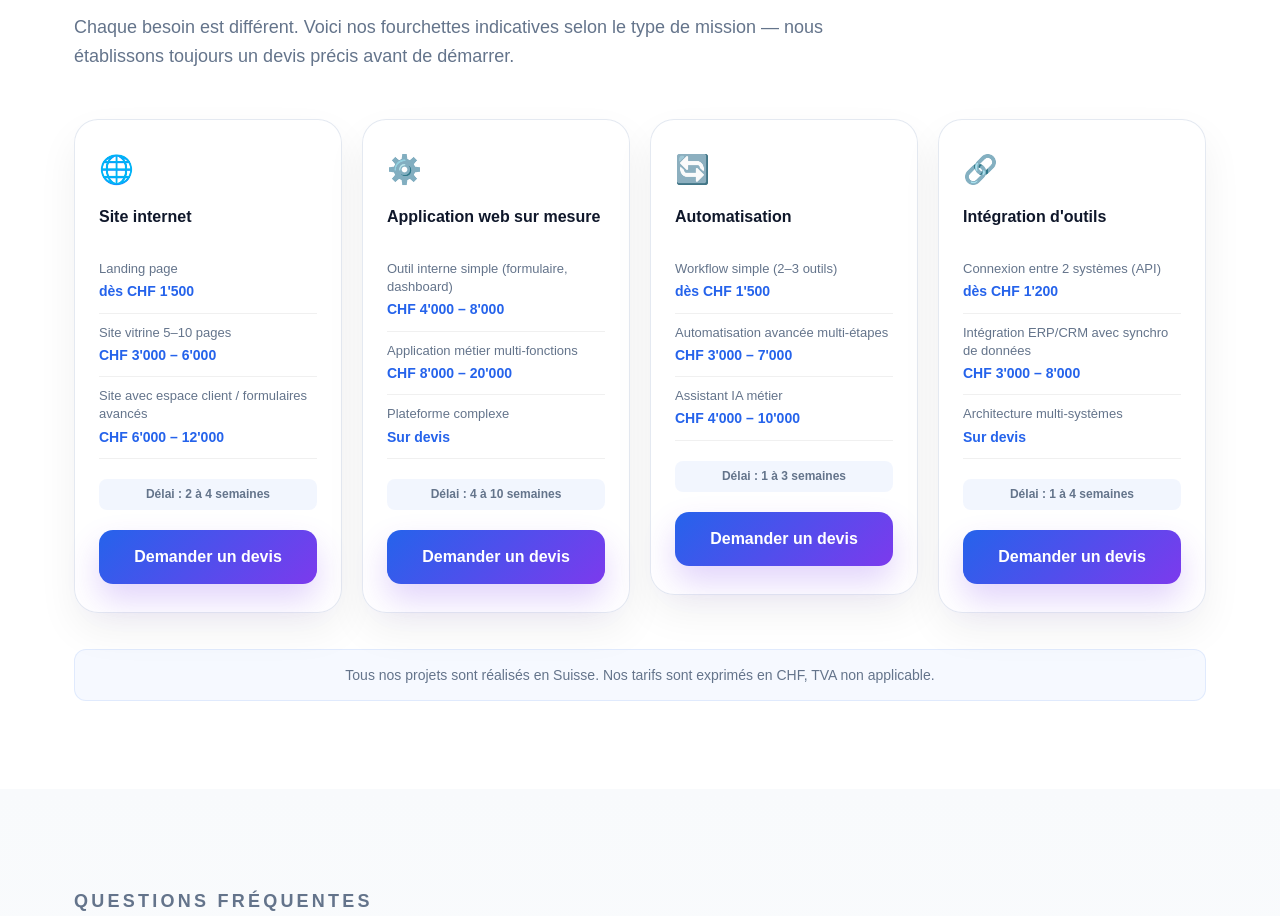
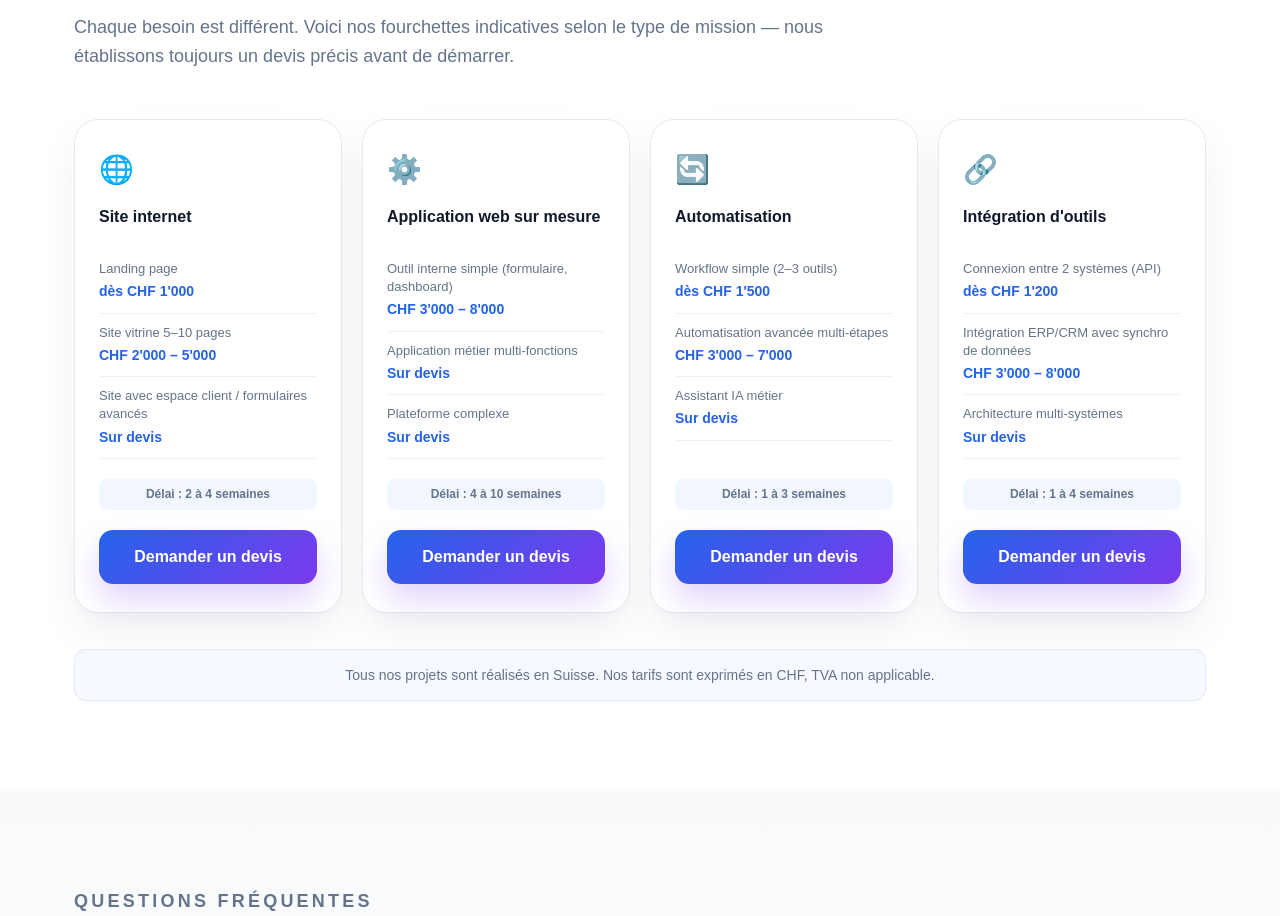
Before and after one commit to bliss46/digitalintegration, a Next.js app: page / in a window 1280 px wide. Shown: the part 5524-6440 px from the top of the page. Built offline with nearby package versions, Linux system fonts and the light colour scheme.

Commit message:
Corriger tarifs et aligner les cartes pricing
Prix mis à jour : Site internet (dès 1000/2000-5000/sur devis),
App web (3000-8000/sur devis), Automatisation (IA sur devis).
Alignement : align-items stretch + height 100% sur les cartes.

https://claude.ai/code/session_01QRSM1WeTL8EGf8cgtj9pNF

```diff
--- a/app/components/Pricing.jsx
+++ b/app/components/Pricing.jsx
@@ -3,9 +3,9 @@ const services = [
     icon: "🌐",
     title: "Site internet",
     items: [
-      { label: "Landing page", price: "dès CHF 1'500" },
-      { label: "Site vitrine 5–10 pages", price: "CHF 3'000 – 6'000" },
-      { label: "Site avec espace client / formulaires avancés", price: "CHF 6'000 – 12'000" },
+      { label: "Landing page", price: "dès CHF 1'000" },
+      { label: "Site vitrine 5–10 pages", price: "CHF 2'000 – 5'000" },
+      { label: "Site avec espace client / formulaires avancés", price: "Sur devis" },
     ],
     delay: "Délai : 2 à 4 semaines",
   },
@@ -13,8 +13,8 @@ const services = [
     icon: "⚙️",
     title: "Application web sur mesure",
     items: [
-      { label: "Outil interne simple (formulaire, dashboard)", price: "CHF 4'000 – 8'000" },
-      { label: "Application métier multi-fonctions", price: "CHF 8'000 – 20'000" },
+      { label: "Outil interne simple (formulaire, dashboard)", price: "CHF 3'000 – 8'000" },
+      { label: "Application métier multi-fonctions", price: "Sur devis" },
       { label: "Plateforme complexe", price: "Sur devis" },
     ],
     delay: "Délai : 4 à 10 semaines",
@@ -25,7 +25,7 @@ const services = [
     items: [
       { label: "Workflow simple (2–3 outils)", price: "dès CHF 1'500" },
       { label: "Automatisation avancée multi-étapes", price: "CHF 3'000 – 7'000" },
-      { label: "Assistant IA métier", price: "CHF 4'000 – 10'000" },
+      { label: "Assistant IA métier", price: "Sur devis" },
     ],
     delay: "Délai : 1 à 3 semaines",
   },
--- a/app/globals.css
+++ b/app/globals.css
@@ -1037,7 +1037,7 @@ p {
   display: grid;
   grid-template-columns: repeat(4, 1fr);
   gap: 20px;
-  align-items: start;
+  align-items: stretch;
   margin-top: 48px;
 }
 
@@ -1045,6 +1045,8 @@ p {
   display: flex;
   flex-direction: column;
   padding: 28px 24px;
+  height: 100%;
+  box-sizing: border-box;
 }
 
 .pricing-icon {
```
